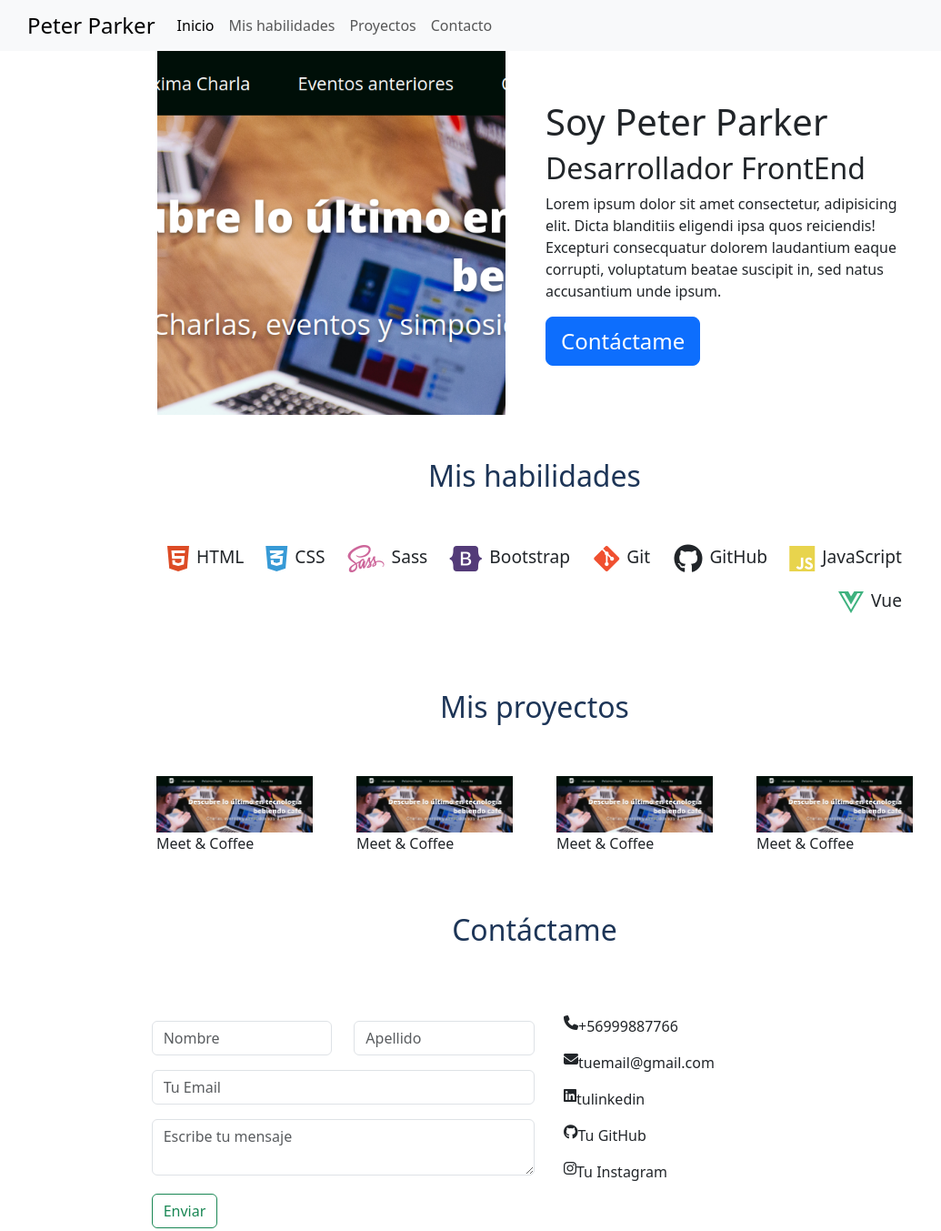
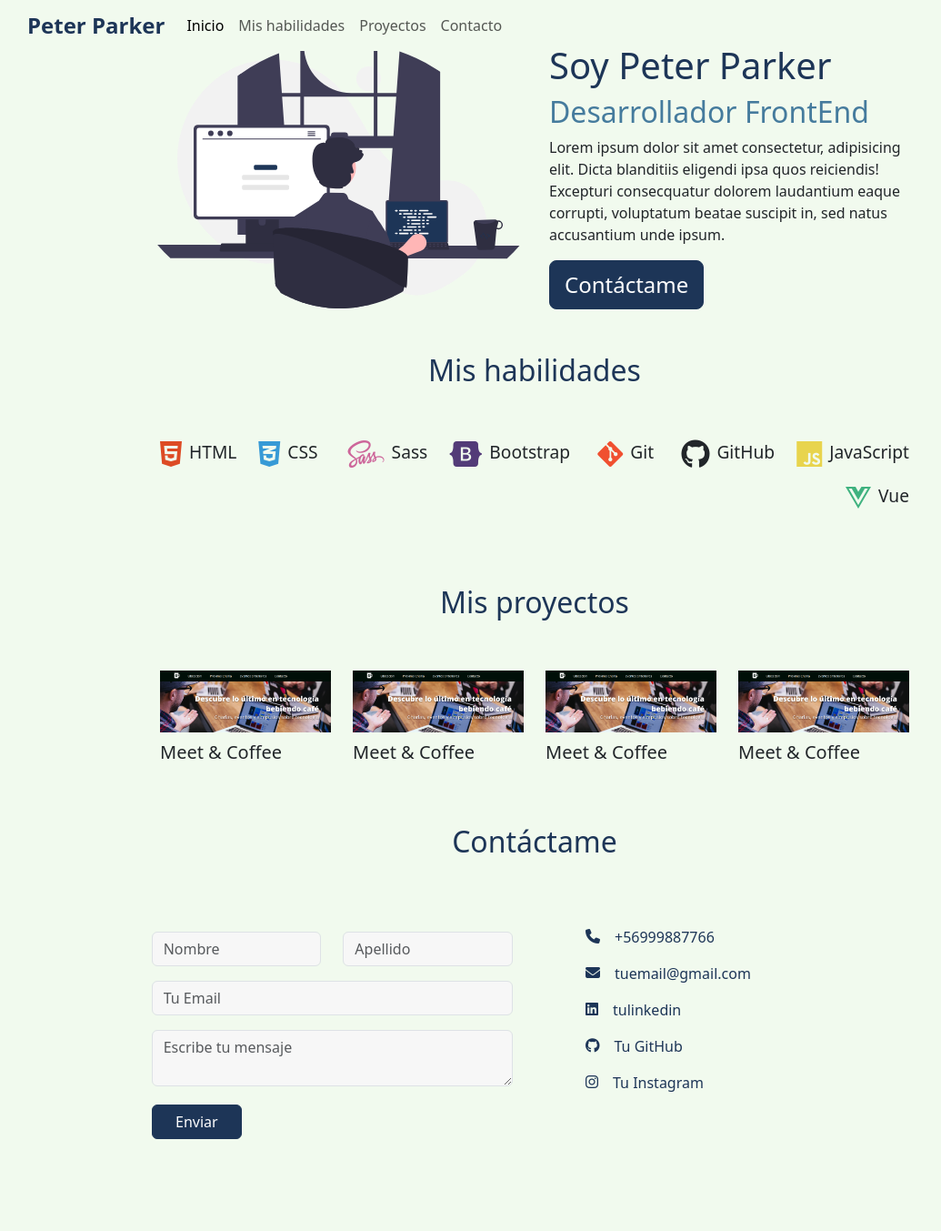
Before and after one commit to cristiandpto23/desafio-utilizando-bootstrap-como-framework-css, a website: page index.html in a window 1280 px wide. Shown: the whole page at 91% size, without its empty margins (52-1087 px from the left). After the commit the page ends 1332 px from the top, so only its background shows below. Drawn offline with nearby package versions, Linux system fonts and the light colour scheme.

Commit message:
lotsa changes

```diff
--- a/assets/sass/components/_hero.scss
+++ b/assets/sass/components/_hero.scss
@@ -5,11 +5,15 @@
 
 
     &__img {
-        width: 95%;
-        height: 25rem;
+        width: 100%;
+        height: 100%;
         object-fit: cover;
         object-position: center;
     }
 
+    &__content {
+        width: 100%;
+        height: 50%;
+    }
 
 }
--- a/assets/sass/components/_project.scss
+++ b/assets/sass/components/_project.scss
@@ -5,3 +5,8 @@
     object-fit: cover;
     object-position: center;
 }
+.project__p {
+    padding-top: 0.4rem;
+    font-size: $font-size-md;
+    font-weight: 500;
+}
--- a/assets/sass/layout/_footer.scss
+++ b/assets/sass/layout/_footer.scss
@@ -11,4 +11,7 @@
     &__container-two {
         width: 100%;
     }
+    .form-control {
+        background-color: rgb(247, 247, 247);
+    }
 }
--- a/assets/sass/main.scss
+++ b/assets/sass/main.scss
@@ -17,7 +17,9 @@ themes/
 @import 'base/typography';
 
 @import 'layout/footer';
+@import 'layout/header';
 
+@import 'components/contact';
 @import 'components/hero';
 @import 'components/project';
 @import 'components/skill';
--- a/index.html
+++ b/index.html
@@ -11,9 +11,9 @@
     <!-- HEADER -->
     <header class="header">
         <!-- NAVBAR -->
-        <nav class="navbar navbar-expand-lg bg-body-tertiary">
+        <nav class="navbar navbar-expand-lg bg-body fixed-top">
             <div class="container">
-                <a class="navbar-brand" href="#">Peter Parker</a>
+                <a class="navbar-brand text-primary fw-bold" href="#">Peter Parker</a>
                 <button class="navbar-toggler" type="button" data-bs-toggle="collapse" data-bs-target="#navbarTogglerDemo02" aria-controls="navbarTogglerDemo02" aria-expanded="false" aria-label="Toggle navigation">
                     <span class="navbar-toggler-icon"></span>
                 </button>
@@ -23,13 +23,13 @@
                         <a class="nav-link active" aria-current="page" href="#">Inicio</a>
                     </li>
                     <li class="nav-item">
-                        <a class="nav-link" href="#">Mis habilidades</a>
+                        <a class="nav-link" href="#habilidades">Mis habilidades</a>
                     </li>
                     <li class="nav-item">
-                        <a class="nav-link" href="#">Proyectos</a>
+                        <a class="nav-link" href="#proyectos">Proyectos</a>
                     </li>
                     <li class="nav-item">
-                        <a class="nav-link" href="#">Contacto</a>
+                        <a class="nav-link" href="#contacto">Contacto</a>
                     </li>
                     </ul>
                 </div>
@@ -38,25 +38,27 @@
 
 
         <!-- HERO -->
-        <section class="hero col-12 col-lg-8 m-auto container">
-            <div class="row">
+        <section class="hero col-12 col-lg-8 m-auto container my-5">
+            <div class="row align-items-center gap-4 gap-lg-2">
                 <section class="hero__container-one col-12 col-lg">
-                    <img src="./assets/img/meetcoffee.png" alt="Foto perfil de Peter Parker" class="hero__img">
+                    <img src="./assets/img/developer.svg" alt="Foto perfil de Peter Parker" class="hero__img">
                 </section>
                 <section class="hero__container-two col-12 col-lg d-flex align-items-center">
                     <div class="hero__content">
-                        <h1 class="hero__title">Soy Peter Parker</h1>
-                        <h2 class="hero__subtitle">Desarrollador FrontEnd</h2>
+                        <h1 class="hero__title text-primary">Soy Peter Parker</h1>
+                        <h2 class="hero__subtitle text-secondary">Desarrollador FrontEnd</h2>
                         <p class="hero__text">Lorem ipsum dolor sit amet consectetur, adipisicing elit. Dicta blanditiis eligendi ipsa quos reiciendis! Excepturi consecquatur dolorem laudantium eaque corrupti, voluptatum beatae suscipit in, sed natus accusantium unde ipsum.</p>
+                        <div id="habilidades"></div>
                         <button type="button" class="btn btn-primary btn-lg">Contáctame</button>
+                </section>
 
-                </section>
             </div>
         </section>
+
     </header>
 
         <!-- MAIN -->
-        <main class="main px-3">
+        <main class="main px-1">
 
             <!-- HABILIDADES -->
             <section class="skill d-flex flex-column justify-content-center align-items-center mt-5 mb-4">
@@ -95,49 +97,56 @@
                             <i class="fa-brands fa-vuejs skill__i skill__i--vue"></i>
                             <p class="skill__p">Vue</p>
                         </div>
+                        <div id="proyectos"></div>
+
                     </div>
+
                 </div>
 
             </section>
 
+
             <!-- PROYECTOS -->
-            <section class="project d-flex flex-column justify-content-center align-items-center mt-5 mb-4">
+            <section class="project d-flex flex-column justify-content-center align-items-center mt-5 mb-4" >
                 <h2 class="title--h2">Mis proyectos</h2>
-                <div class="col-8 d-flex gap-5 justify-content-between project__container mt-5">
-                    <div class="project__subcontainer d-flex flex-column">
+
+                <div class="container col-12 col-lg-8 gap-5 project__container mt-5">
+                    <div class="row">
+                        <div class="project__subcontainer d-flex flex-column col-6 col-lg">
                             <img src="./assets/img/meetcoffee.png" alt="" class="project__img">
                             <p class="project__p">Meet & Coffee</p>
                         </div>
-                    <div class="project__subcontainer d-flex flex-column">
+                        <div class="project__subcontainer d-flex flex-column col-6 col-lg">
                             <img src="./assets/img/meetcoffee.png" alt="" class="project__img">
                             <p class="project__p">Meet & Coffee</p>
                         </div>
-                    <div class="project__subcontainer d-flex flex-column">
+                        <div class="project__subcontainer d-flex flex-column col-6 col-lg">
                             <img src="./assets/img/meetcoffee.png" alt="" class="project__img">
                             <p class="project__p">Meet & Coffee</p>
                         </div>
-                    <div class="project__subcontainer d-flex flex-column">
+                        <div class="project__subcontainer d-flex flex-column col-6 col-lg">
                             <img src="./assets/img/meetcoffee.png" alt="" class="project__img">
                             <p class="project__p">Meet & Coffee</p>
                         </div>
                     </div>
+                </div>
 
-
+            <div id="contacto"></div>
             </section>
         </main>
 
         <!-- FOOTER -->
-        <footer class="footer d-flex flex-column justify-content-center align-items-center mt-5 mb-5 mx-2">
+        <footer class="footer d-flex flex-column justify-content-center align-items-center mt-5 mb-5 px-2">
             <h2 class="title--h2">Contáctame</h2>
-            <div class="footer__content d-flex justify-content-center col-8 m-auto  mt-5">
+            <div class="footer__content d-flex flex-lg-row flex-column gap-5 justify-content-center col-12 col-lg-8 m-auto mt-5">
                 <section class="footer__container-one">
                     <!--FORM -->
                     <form class="form">
                         <section class="row mt-4">
-                            <div class="col-12 col-md-6 mb-3">
+                            <div class="col-6 mb-3">
                                 <input type="text" class="form-control" id="exampleFormControlInput1" placeholder="Nombre">
                             </div>
-                            <div class="col-12 col-md-6 mb-3">
+                            <div class="col-6 mb-3">
                                 <input type="text" class="form-control" id="exampleFormControlInput1" placeholder="Apellido">
                             </div>
                         </section>
@@ -147,33 +156,33 @@
                         <div class="mb-3">
                             <textarea class="form-control" placeholder="Escribe tu mensaje" id="floatingTextarea"></textarea>
                         </div>
-                        <button type="button" class="mt-1 btn btn-outline-success">Enviar</button>
+                        <button type="button" class="mt-1 btn btn-outline-primary bg-primary text-white col-12 col-lg-3 ">Enviar</button>
 
                     </form>
                 </section>
                 <!-- CONTACTO -->
-                <section class="footer__container-two d-flex align-items-center">
+                <section class="footer__container-two d-flex align-items-center text-primary">
                     <div class="contact">
                         <ul class="contact__ul d-flex flex-column align-items-start">
                             <li class="contact__li d-flex">
-                                <i class="fa-solid fa-phone"></i>
-                                <p class="contact_p">+56999887766</p>
+                                <i class="fa-solid fa-phone contact__i"></i>
+                                <p class="contact__p">+56999887766</p>
                             </li>
                             <li class="contact__li d-flex">
-                                <i class="fa-solid fa-envelope"></i>
-                                <p class="contact_p">tuemail@gmail.com</p>
+                                <i class="fa-solid fa-envelope contact__i"></i>
+                                <p class="contact__p">tuemail@gmail.com</p>
                             </li>
                             <li class="contact__li d-flex">
-                                <i class="fa-brands fa-linkedin"></i>
-                                <p class="contact_p">tulinkedin</p>
+                                <i class="fa-brands fa-linkedin contact__i"></i>
+                                <p class="contact__p">tulinkedin</p>
                             </li>
                             <li class="contact__li d-flex">
-                                <i class="fa-brands fa-github"></i>
-                                <p class="contact_p">Tu GitHub</p>
+                                <i class="fa-brands fa-github contact__i"></i>
+                                <p class="contact__p">Tu GitHub</p>
                             </li>
                             <li class="contact__li d-flex">
-                                <i class="fa-brands fa-instagram"></i>
-                                <p class="contact_p">Tu Instagram</p>
+                                <i class="fa-brands fa-instagram contact__i"></i>
+                                <p class="contact__p">Tu Instagram</p>
                             </li>
 
                         </ul>
```
Also changed, not shown: assets/css/main.css. Lines whose indentation alone changed are shown as unchanged.
